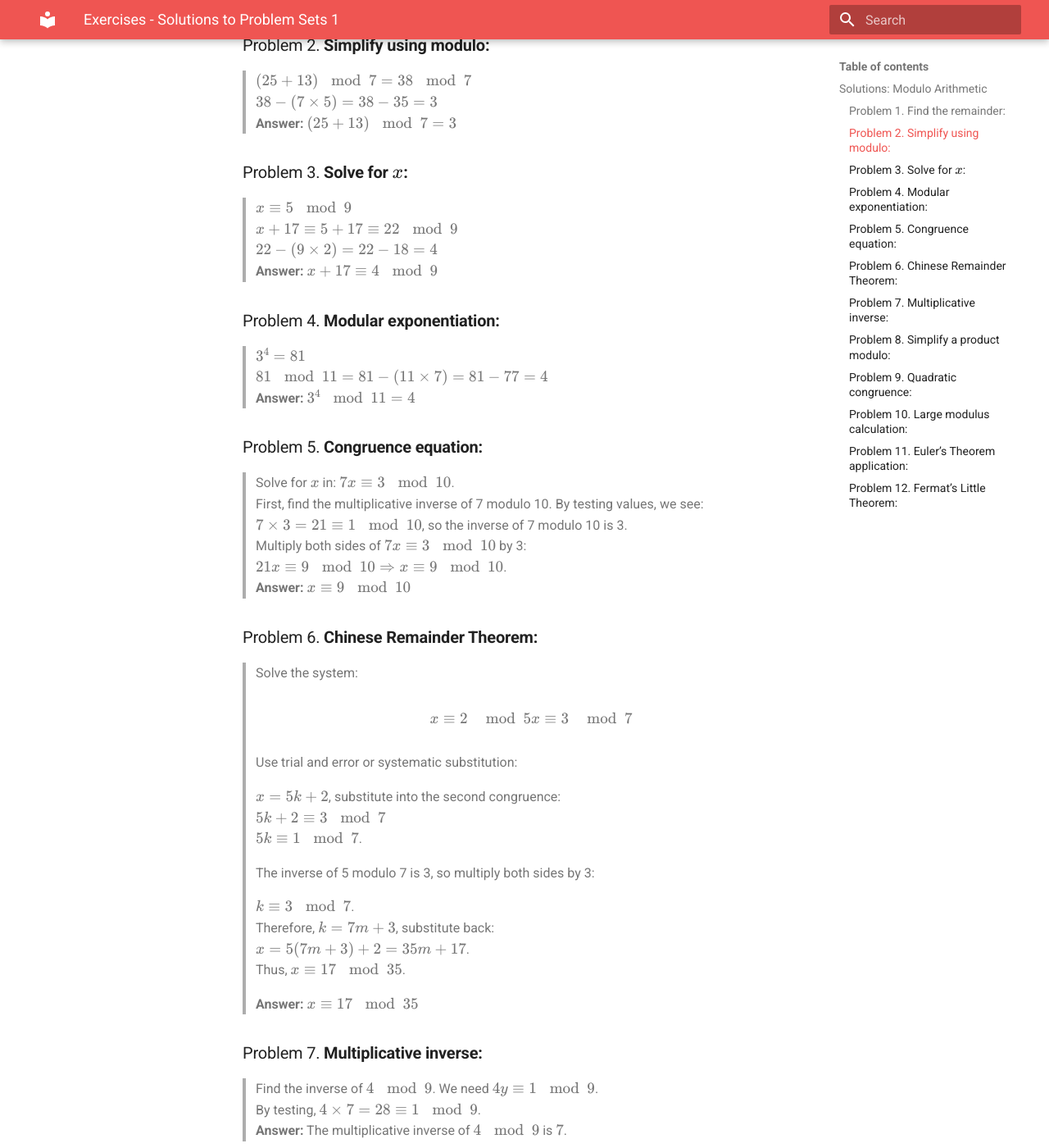
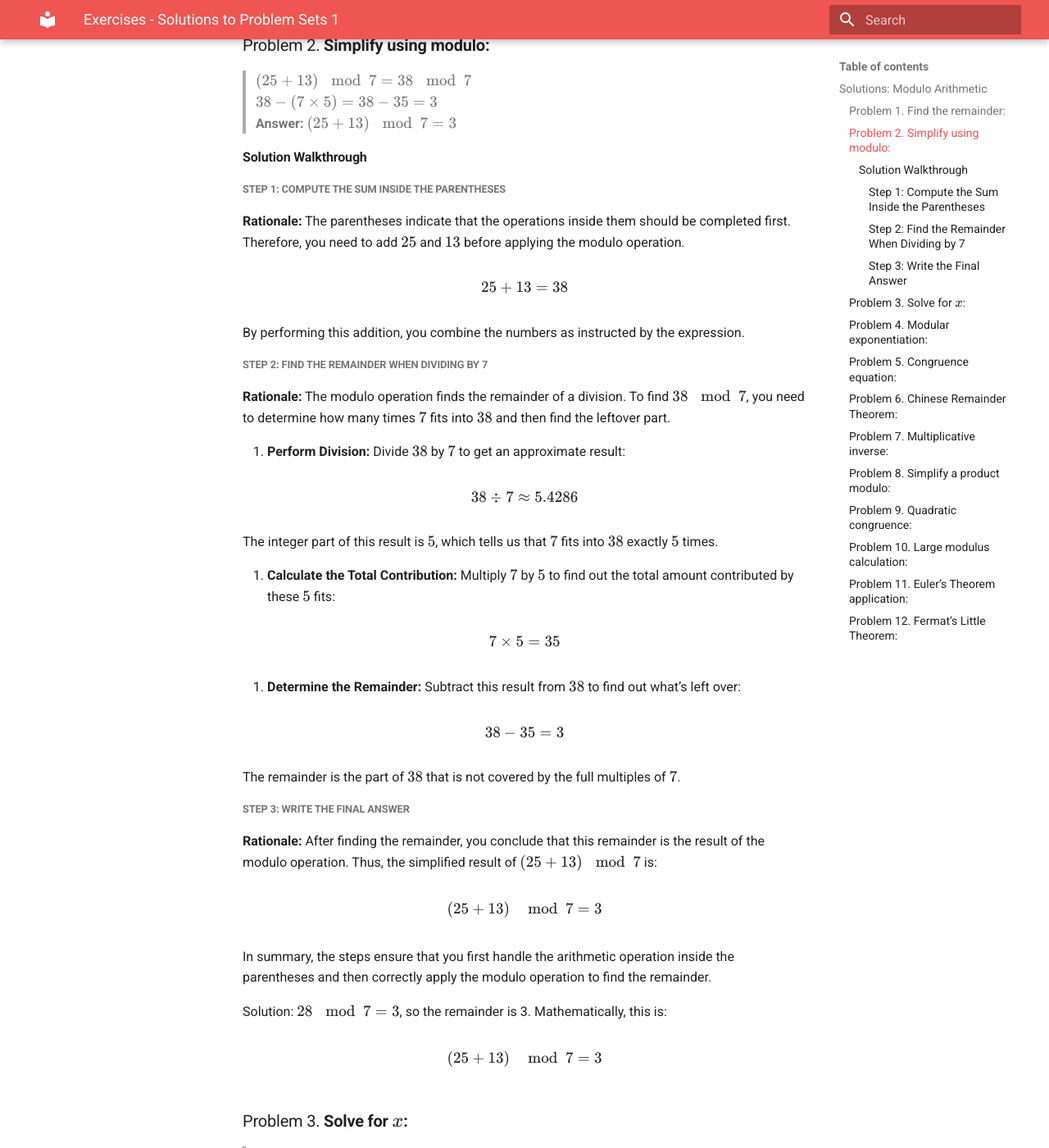
Before and after one commit to baseonballs/mpower-sitedocs, an MkDocs documentation site: the page built from site-docs/mathematics/mod-arith/exercises/pset-01.sol.md, in a window 1280 px wide and 1400 px high, scrolled down 459 px. Shown: the whole window at 82% size. Built offline with MkDocs 1.6.1 and Material for MkDocs 9.7.7, drawn with Linux system fonts in a browser that asks for light colours; formulas are drawn with MathJax 3.

Commit message:
added clarity to solution of nt problem sets.

```diff
--- a/site-docs/mathematics/mod-arith/exercises/pset-01.sol.md
+++ b/site-docs/mathematics/mod-arith/exercises/pset-01.sol.md
@@ -14,6 +14,61 @@ Here are the solutions to the modulo arithmetic problems:
 >   \( (25 + 13) \mod 7 = 38 \mod 7 \)
    \( 38 - (7 \times 5) = 38 - 35 = 3 \)
    **Answer:** \( (25 + 13) \mod 7 = 3 \)
+
+#### Solution Walkthrough
+
+##### Step 1: Compute the Sum Inside the Parentheses
+
+**Rationale:** The parentheses indicate that the operations inside them should be completed first. Therefore, you need to add \( 25 \) and \( 13 \) before applying the modulo operation.
+
+\[
+25 + 13 = 38
+\]
+
+By performing this addition, you combine the numbers as instructed by the expression.
+
+##### Step 2: Find the Remainder When Dividing by 7
+
+**Rationale:** The modulo operation finds the remainder of a division. To find \( 38 \mod 7 \), you need to determine how many times \( 7 \) fits into \( 38 \) and then find the leftover part.
+
+1. **Perform Division:** Divide \( 38 \) by \( 7 \) to get an approximate result:
+
+\[
+38 \div 7 \approx 5.4286
+\]
+
+The integer part of this result is \( 5 \), which tells us that \( 7 \) fits into \( 38 \) exactly \( 5 \) times.
+
+2. **Calculate the Total Contribution:** Multiply \( 7 \) by \( 5 \) to find out the total amount contributed by these \( 5 \) fits:
+
+\[
+7 \times 5 = 35
+\]
+
+3. **Determine the Remainder:** Subtract this result from \( 38 \) to find out what’s left over:
+
+\[
+38 - 35 = 3
+\]
+
+The remainder is the part of \( 38 \) that is not covered by the full multiples of \( 7 \).
+
+##### Step 3: Write the Final Answer
+
+**Rationale:** After finding the remainder, you conclude that this remainder is the result of the modulo operation. Thus, the simplified result of \( (25 + 13) \mod 7 \) is:
+
+\[
+(25 + 13) \mod 7 = 3
+\]
+
+In summary, the steps ensure that you first handle the arithmetic operation inside the parentheses and then correctly apply the modulo operation to find the remainder.
+
+Solution:  \(28 \mod 7 = 3\), so the remainder is 3. Mathematically, this is:
+
+\[
+(25 + 13) \mod 7 = 3
+\]
+
 
 ### Problem 3. **Solve for \( x \):**
 >   \( x \equiv 5 \mod 9 \)
```
